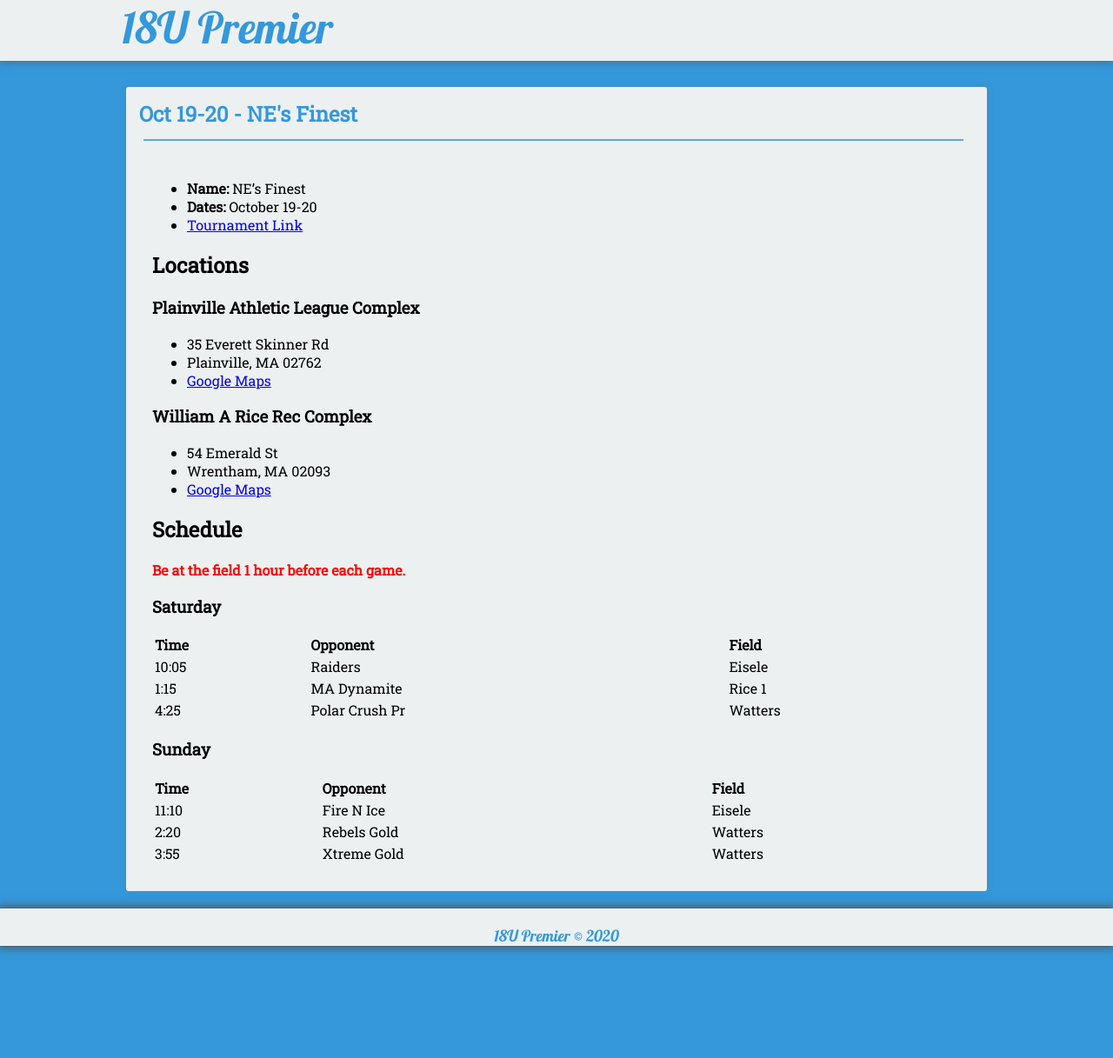
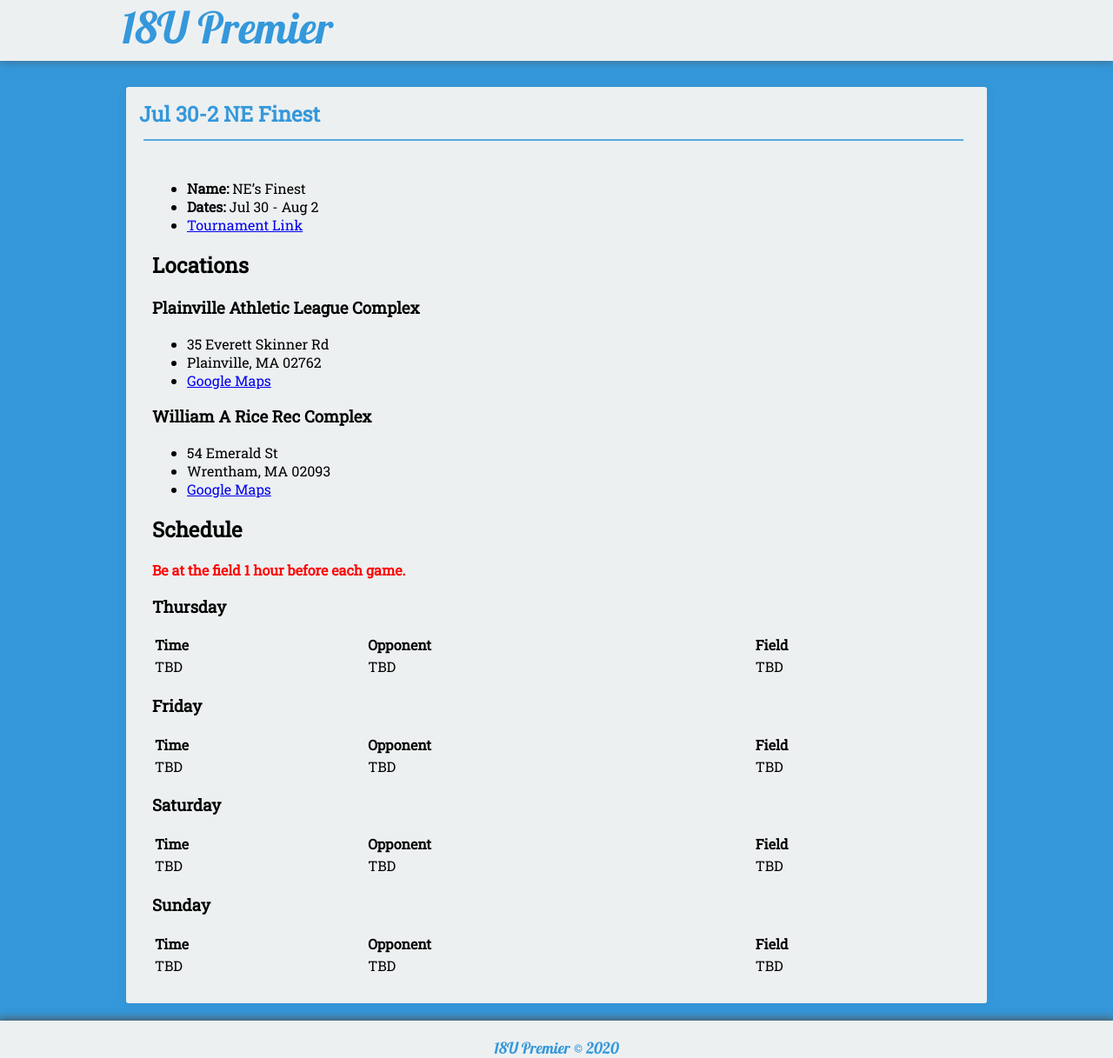
Before and after one commit to seanmerrow/ecf, a Jekyll site: the page built from _posts/2019-07-12-Jul-5-NEFinest.md, in a window 1280 px wide. Shown: the whole page at 87% size. Built offline with Jekyll 4.4.1, drawn with Linux system fonts in a browser that asks for light colours; nearby versions of some CDN libraries.

Commit message:
Update and rename 2019-07-12-Jul-5-TNT.md to 2019-07-12-Jul-5-NEFinest.md

```diff
--- a/_posts/2019-07-12-Jul-5-TNT.md
+++ b/_posts/2019-07-12-Jul-5-NEFinest.md
@@ -1,6 +1,6 @@
 ---
 layout: post
-title: Oct 19-20 - NE's Finest
+title: Jul 30-2 NE Finest
 description: NE's Finest
 excerpt: "NE's Finest"
 tag:
@@ -9,8 +9,8 @@ category:
 - tournament
 ---
 * **Name:** NE's Finest
-* **Dates:** October 19-20
-* [Tournament Link](https://www.nefinestfallshowcase.com/finest-fall-showcase.cfm)
+* **Dates:** Jul 30 - Aug 2
+* [Tournament Link](https://www.nefinestshowcase.com/showcase-tournament.cfm)
 
 ## Locations
 
@@ -27,18 +27,26 @@ category:
 ## Schedule
 **<span style="color:red">Be at the field 1 hour before each game.</span>**
 
+### Thursday
+
+| Time | Opponent | Field |
+|:---      |:---   |:---  |
+| TBD     | TBD   |TBD   |
+
+### Friday
+
+| Time | Opponent | Field |
+|:---      |:---   |:---  |
+| TBD     | TBD   |TBD   |
+
 ### Saturday
 
 | Time | Opponent | Field |
 |:---      |:---   |:---  |
-| 10:05      | Raiders   |Eisele   |
-| 1:15      | MA Dynamite   |Rice 1   |
-| 4:25      | Polar Crush Pr   |Watters   |
+| TBD     | TBD   |TBD   |
 
 ### Sunday
 
 | Time | Opponent | Field |
 |:---      |:---   |:---  |
-| 11:10      | Fire N Ice   |Eisele   |
-| 2:20      | Rebels Gold   |Watters   |
-| 3:55      | Xtreme Gold   |Watters   |
+| TBD     | TBD   |TBD   |
```
